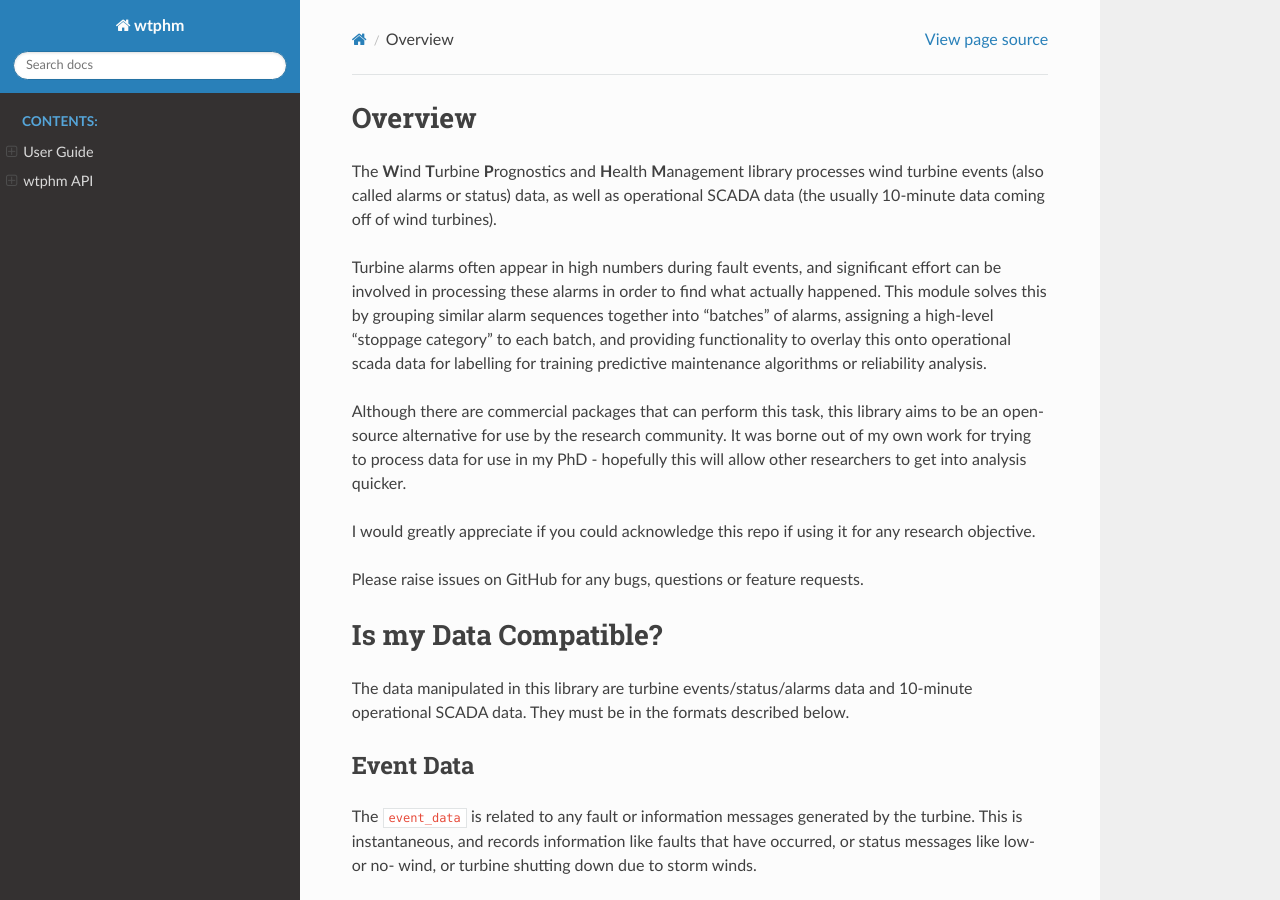
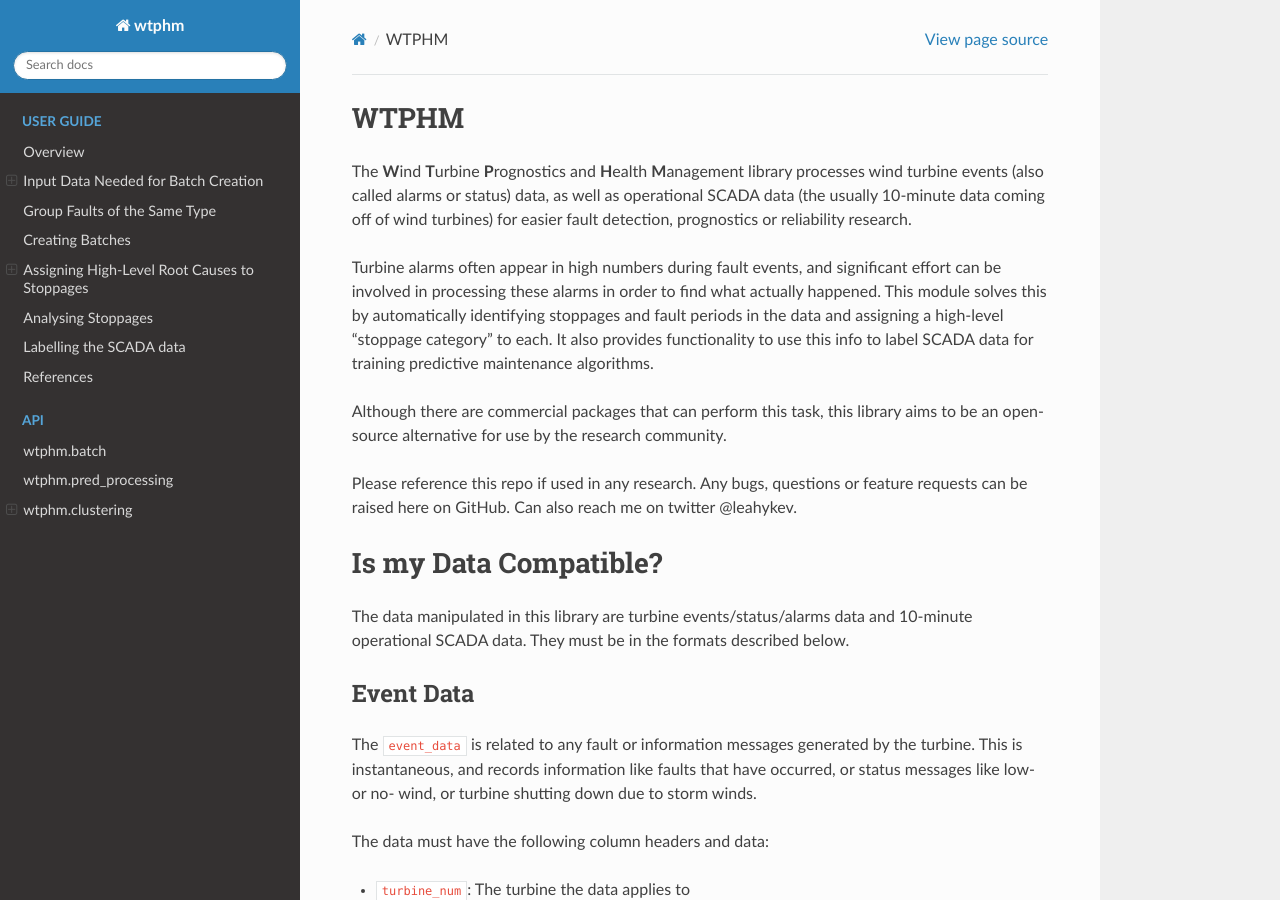
Before and after one commit to lkev/wtphm, a Sphinx documentation site: the page built from docs/index.rst, in a window 1280 px wide and 900 px high. Built offline with Sphinx 7.4.7 and the Read the Docs theme 2.0.0, drawn with Linux system fonts in a browser that asks for light colours; some of the changed text lies outside the part shown.

Commit message:
docs structure

```diff
--- a/README.rst
+++ b/README.rst
@@ -1,29 +1,26 @@
 .. comment
-
-Overview
-********
+WTPHM
+*****
 
 The **W**\ind **T**\urbine **P**\rognostics and **H**\ealth **M**\anagement library
 processes wind turbine events (also called alarms or status) data, as well as
-operational SCADA data (the usually 10-minute data coming off of wind turbines).
+operational SCADA data (the usually 10-minute data coming off of wind turbines)
+for easier fault detection, prognostics or reliability research.
 
 Turbine alarms often appear in high numbers during fault events, and significant
 effort can be involved in processing these alarms in order to find what actually
 happened.
-This module solves this by grouping similar alarm sequences together into "batches"
-of alarms, assigning a high-level "stoppage category" to each batch, and providing
-functionality to overlay this onto operational scada data for labelling for
-training predictive maintenance algorithms or reliability analysis.
+This module solves this by automatically identifying stoppages and fault periods
+in the data and assigning a high-level "stoppage category" to each.
+It also provides functionality to use this info to label SCADA data for training
+predictive maintenance algorithms.
 
 Although there are commercial packages that can perform this task, this library
 aims to be an open-source alternative for use by the research community.
-It was borne out of my own work for trying to process data for use in my PhD -
-hopefully this will allow other researchers to get into analysis quicker.
 
-I would greatly appreciate if you could acknowledge this repo if using it for
-any research objective.
-
-Please raise issues on GitHub for any bugs, questions or feature requests.
+Please reference this repo if used in any research. Any bugs, questions or
+feature requests can be raised here on GitHub. Can also reach me on twitter
+@leahykev.
 
 
 Is my Data Compatible?
--- a/docs/index.rst
+++ b/docs/index.rst
@@ -11,11 +11,18 @@
 
 
 .. toctree::
-   :maxdepth: 4
-   :caption: Contents:
+   :caption: User Guide
+   :maxdepth: 2
 
    user_guide
-   wtphm
+
+.. toctree::
+   :caption: API
+   :maxdepth: 2
+
+   wtphm.batch
+   wtphm.pred_processing
+   wtphm.clustering
 
 
 Github Page
--- a/docs/user_guide.rst
+++ b/docs/user_guide.rst
@@ -1,5 +1,5 @@
-User Guide
-**********
+Overview
+========
 
 The three main parts of the package are the :mod:`wtphm.batch`, and
 :mod:`wtphm.pred_processing` modules, as well as the
@@ -21,7 +21,7 @@ wind turbines more generally can be found in [3]_.
 
 Input Data Needed for Batch Creation
 ====================================
-Batches, as described in the :doc:`index`, are groups of turbine events
+Batches are groups of turbine events
 generated by the alarm system which appear during a stoppage.
 The data to be used for creating the batches and assigning a high level cause
 for the stop must have certain features, described here.
--- a/docs/wtphm.batch.rst
+++ b/docs/wtphm.batch.rst
@@ -3,4 +3,3 @@ wtphm.batch
 .. automodule:: wtphm.batch
    :members:
    :undoc-members:
-   :show-inheritance:
--- a/docs/wtphm.clustering.rst
+++ b/docs/wtphm.clustering.rst
@@ -4,7 +4,6 @@
 .. automodule:: wtphm.clustering
    :members:
    :undoc-members:
-   :show-inheritance:
 
 
 .. toctree::
--- a/docs/wtphm.pred_processing.rst
+++ b/docs/wtphm.pred_processing.rst
@@ -3,4 +3,3 @@ wtphm.pred_processing
 .. automodule:: wtphm.pred_processing
    :members:
    :undoc-members:
-   :show-inheritance:
```
Also changed, not shown: other parts of docs/index.rst (+0 -1 lines), docs/modules.rst (deleted, +0 -7 lines), docs/wtphm.rst (deleted, +0 -13 lines).
